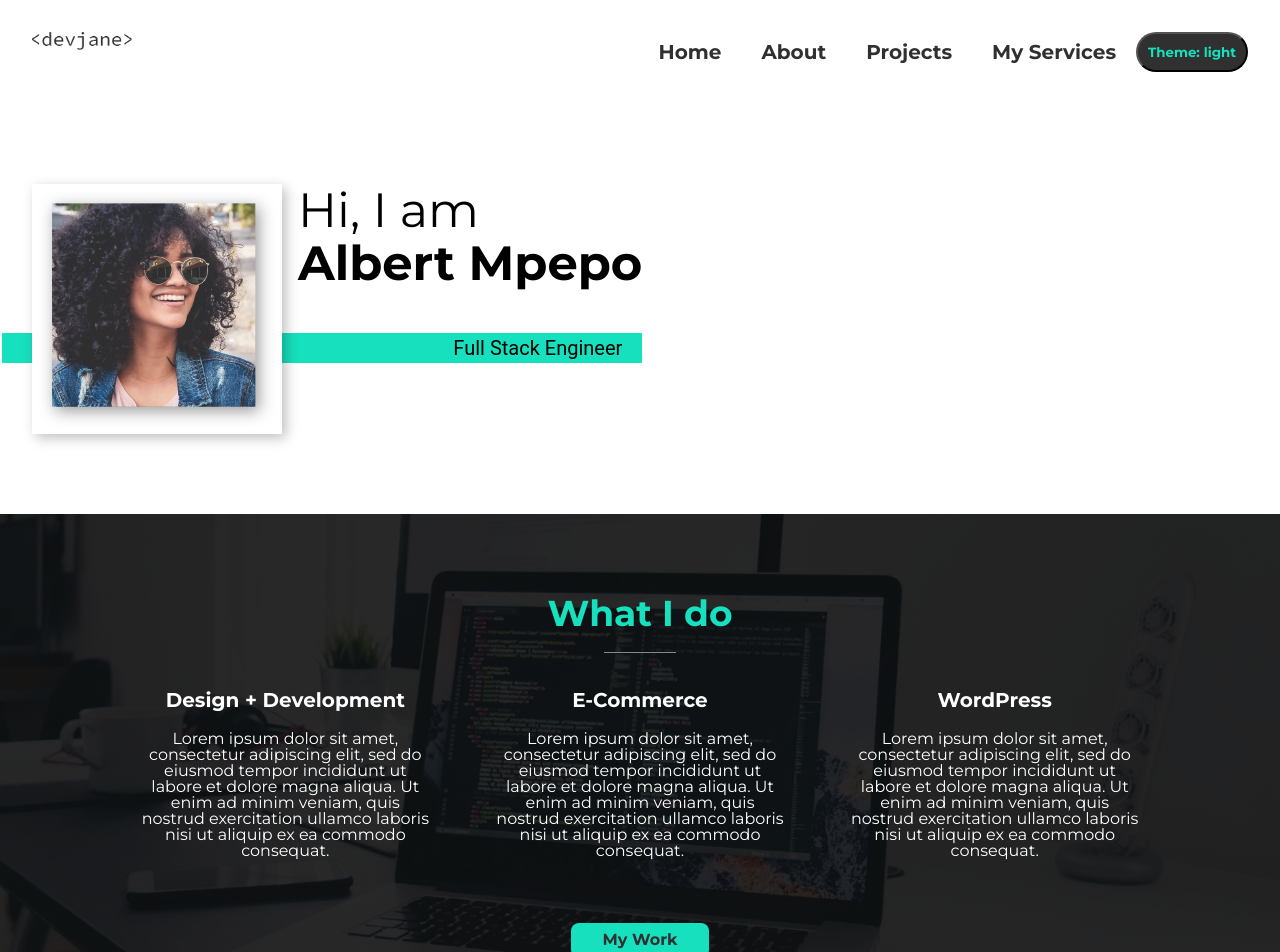
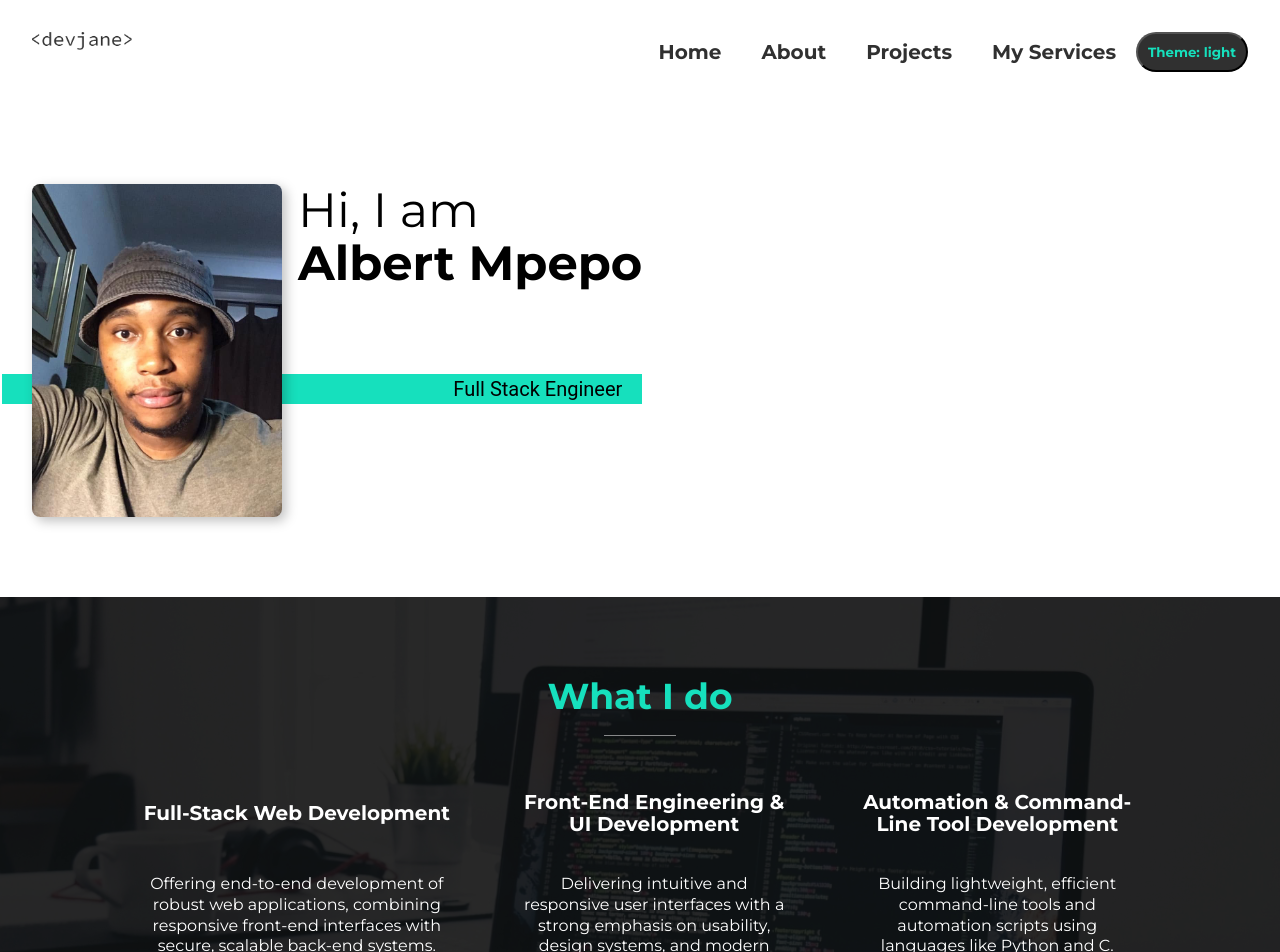
Before and after one commit to Albieo/web-portfolio, a React (Vite) app: page / in a window 1280 px wide. Shown: the top 952 px of the page. Built offline with nearby package versions, Linux system fonts and the light colour scheme.

Commit message:
Refrac - images changed and service details added

```diff
--- a/src/components/atoms/image/image.scss
+++ b/src/components/atoms/image/image.scss
@@ -1,5 +1,6 @@
 .intro__img {
   box-shadow: var(--bs);
+  border-radius: 8px;
 
   @media (min-width: 600px) {
     & {
--- a/src/components/molecules/service-item/ServiceItem.tsx
+++ b/src/components/molecules/service-item/ServiceItem.tsx
@@ -11,7 +11,7 @@ const ServiceItem = ({
     description,
 }: ServiceItemProps): ReactNode => (
     <div className="service">
-    <h3>{title}</h3>
+        <div><h3>{title}</h3></div>
         <p>{description}</p>
     </div>
 );
--- a/src/components/molecules/service-item/service-item.scss
+++ b/src/components/molecules/service-item/service-item.scss
@@ -2,13 +2,25 @@
   max-width: 500px;
   margin: 0 auto;
 
+  >div {
+    margin-top: 2em;
+
+    >h3 {
+      margin-bottom: 1em;
+    }
+  }
+
   @media (min-width: 800px) {
-    & + .service {
+    &+.service {
       margin-left: 4em;
     }
 
-    & > h3 {
-      margin-bottom: 1em;
+    &>div {
+      display: flex;
+      flex-direction: column;
+      justify-content: center;
+      height: 70px;
+      margin: 1em 0;
     }
   }
 }
--- a/src/components/organisms/about-me/AboutMe.tsx
+++ b/src/components/organisms/about-me/AboutMe.tsx
@@ -1,9 +1,9 @@
-import { ReactNode } from "react"
-import jane_about from '../../../img/dev-jane-02.jpg'
-import Image from "../../atoms/image/Image"
+import { ReactNode } from "react";
+import img_about from '../../../img/fullbody.jpg';
+import Image from "../../atoms/image/Image";
 import { useTheme } from "../../atoms/theme/ThemeContext";
-import './about-me.scss'
-import Subtitle from "../../atoms/subtitle/Subtitle"
+import './about-me.scss';
+import Subtitle from "../../atoms/subtitle/Subtitle";
 
 const AboutMe = (): ReactNode => {
     const { theme } = useTheme();
@@ -13,7 +13,7 @@ const AboutMe = (): ReactNode => {
             <h2 className="section__title section__title--about">Who I am</h2>
             <Subtitle
                 className="section__subtitle section__subtitle--about"
-                text={"Designer & developer based out of NYC."}
+                text={"Software Engineer based out of Johannesburg."}
             />
             <div className="about-me__body">
                 <p>Lorem ipsum dolor sit amet, consectetur adipiscing elit, sed do eiusmod
@@ -26,7 +26,7 @@ const AboutMe = (): ReactNode => {
                     consequat.</p>
             </div>
 
-            <Image className="about-me__img" src={jane_about} alt="Jane leaning against a bus" />
+            <Image className="about-me__img" src={img_about} alt="Jane leaning against a bus" />
         </section>
     )
 }
--- a/src/components/organisms/introduction/Intro.tsx
+++ b/src/components/organisms/introduction/Intro.tsx
@@ -1,7 +1,7 @@
 import { ReactNode } from 'react'
 import Image from '../../atoms/image/Image'
 import IntroContent from '../../molecules/intro-content/IntroContent'
-import jane_intro from '../../../img/dev-jane-01.jpg'
+import img_intro from '../../../img/PortImage.jpg'
 import { useTheme } from '../../atoms/theme/ThemeContext';
 import './intro.scss'
 
@@ -11,7 +11,7 @@ const Intro = (): ReactNode => {
     return (
         <section className={`intro ${theme === 'light' ? 'intro--light' : 'intro--dark'}`} id="home">
             <IntroContent name={'Albert Mpepo'} subtitle="Full Stack Engineer" />
-            <Image className="intro__img" src={jane_intro} alt="a picture of Jane Smith smiling" />
+            <Image className="intro__img" src={img_intro} alt="a picture of Jane Smith smiling" />
         </section>
     )
 }
--- a/src/components/organisms/my-services/MyService.tsx
+++ b/src/components/organisms/my-services/MyService.tsx
@@ -6,16 +6,16 @@ import "./my-service.scss";
 
 const services = [
     {
-    title: "Design + Development",
-    description: "Lorem ipsum dolor sit amet, consectetur adipiscing elit, sed do eiusmod tempor incididunt ut labore et dolore magna aliqua. Ut enim ad minim veniam, quis nostrud exercitation ullamco laboris nisi ut aliquip ex ea commodo consequat."
+        title: "Full-Stack Web Development",
+        description: "Offering end-to-end development of robust web applications, combining responsive front-end interfaces with secure, scalable back-end systems. Proficient in modern tech stacks including React, Node.js, Django, and PostgreSQL, with a focus on performance, accessibility, and clean architecture."
     },
     {
-    title: "E-Commerce",
-    description: "Lorem ipsum dolor sit amet, consectetur adipiscing elit, sed do eiusmod tempor incididunt ut labore et dolore magna aliqua. Ut enim ad minim veniam, quis nostrud exercitation ullamco laboris nisi ut aliquip ex ea commodo consequat."
+        title: "Front-End Engineering & UI Development",
+        description: "Delivering intuitive and responsive user interfaces with a strong emphasis on usability, design systems, and modern JavaScript frameworks. Skilled in state management, API integration, and adaptive layout techniques using tools like React and TailwindCSS."
     },
     {
-    title: "WordPress",
-    description: "Lorem ipsum dolor sit amet, consectetur adipiscing elit, sed do eiusmod tempor incididunt ut labore et dolore magna aliqua. Ut enim ad minim veniam, quis nostrud exercitation ullamco laboris nisi ut aliquip ex ea commodo consequat."
+        title: "Automation & Command-Line Tool Development",
+        description: "Building lightweight, efficient command-line tools and automation scripts using languages like Python and C. Focused on solving backend tasks, data handling, and system interaction through structured, maintainable code with an emphasis on developer ergonomics."
     }
 ];
 
--- a/src/components/organisms/my-services/my-service.scss
+++ b/src/components/organisms/my-services/my-service.scss
@@ -5,6 +5,7 @@
   background-blend-mode: overlay;
   color: var(--clr-light);
   text-align: center;
+  line-height: 1.3;
 }
 
 .section__title--services {
--- a/src/components/organisms/projects/Projects.tsx
+++ b/src/components/organisms/projects/Projects.tsx
@@ -10,7 +10,7 @@ import portfolio_06 from '../../../img/portfolio-06.jpg';
 import portfolio_07 from '../../../img/portfolio-07.jpg';
 import portfolio_08 from '../../../img/portfolio-08.jpg';
 import portfolio_09 from '../../../img/portfolio-09.jpg';
-import portfolio_10 from '../../../img/portfolio-10.jpg';
+// import portfolio_10 from '../../../img/portfolio-10.jpg';
 import './projects.scss';
 
 const portfolioItems = [
@@ -23,7 +23,7 @@ const portfolioItems = [
     { src: portfolio_07, title: "Portfolio item 07" },
     { src: portfolio_08, title: "Portfolio item 08" },
     { src: portfolio_09, title: "Portfolio item 09" },
-  { src: portfolio_10, title: "Portfolio item 10" },
+    // { src: portfolio_10, title: "Portfolio item 10" },
 ];
 
 const Projects = (): ReactNode => (
```
Also changed, not shown: src/img/PortImage.jpg (added), src/img/fullbody.jpg (added). Lines whose indentation alone changed are shown as unchanged.
